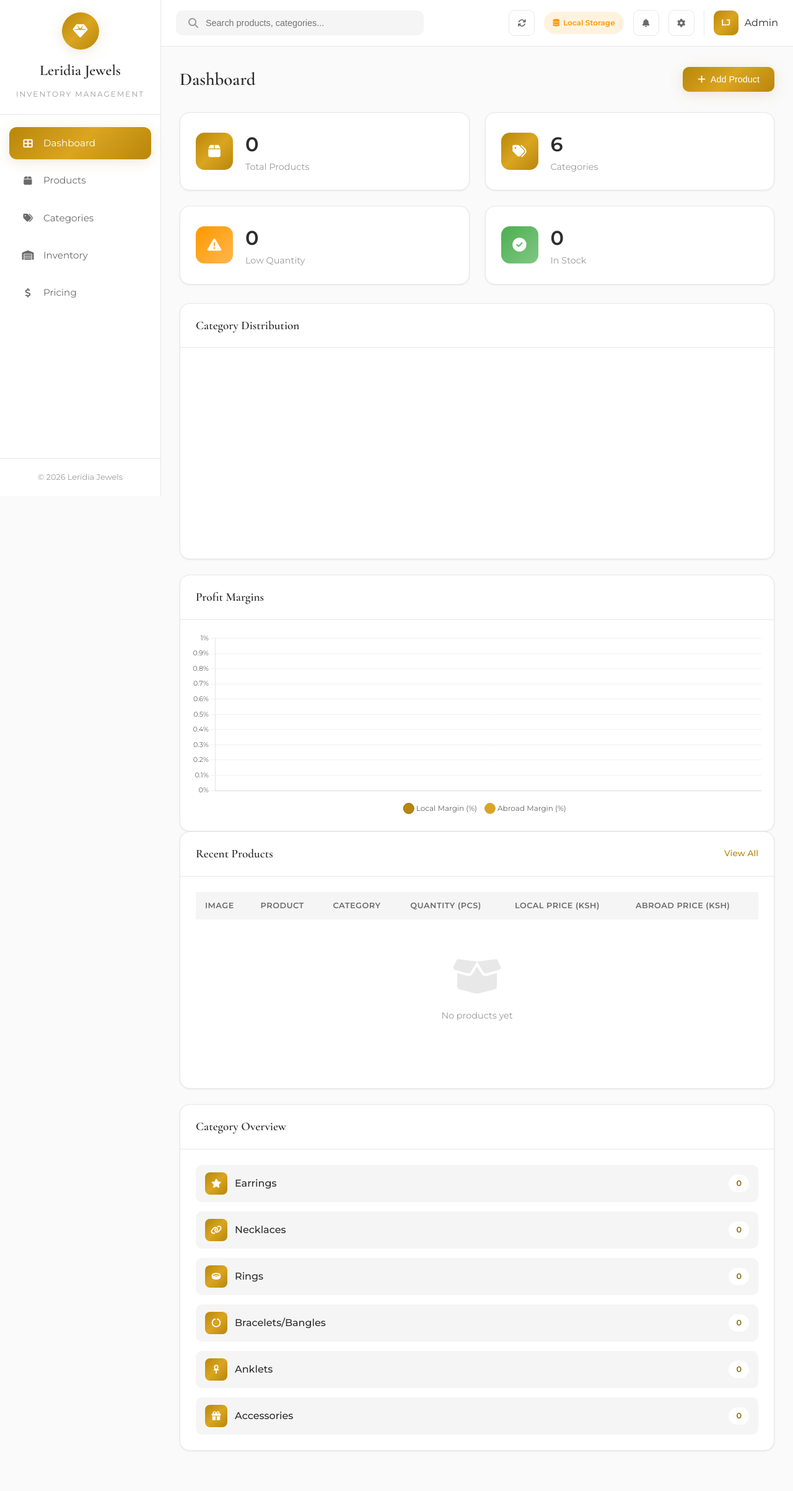
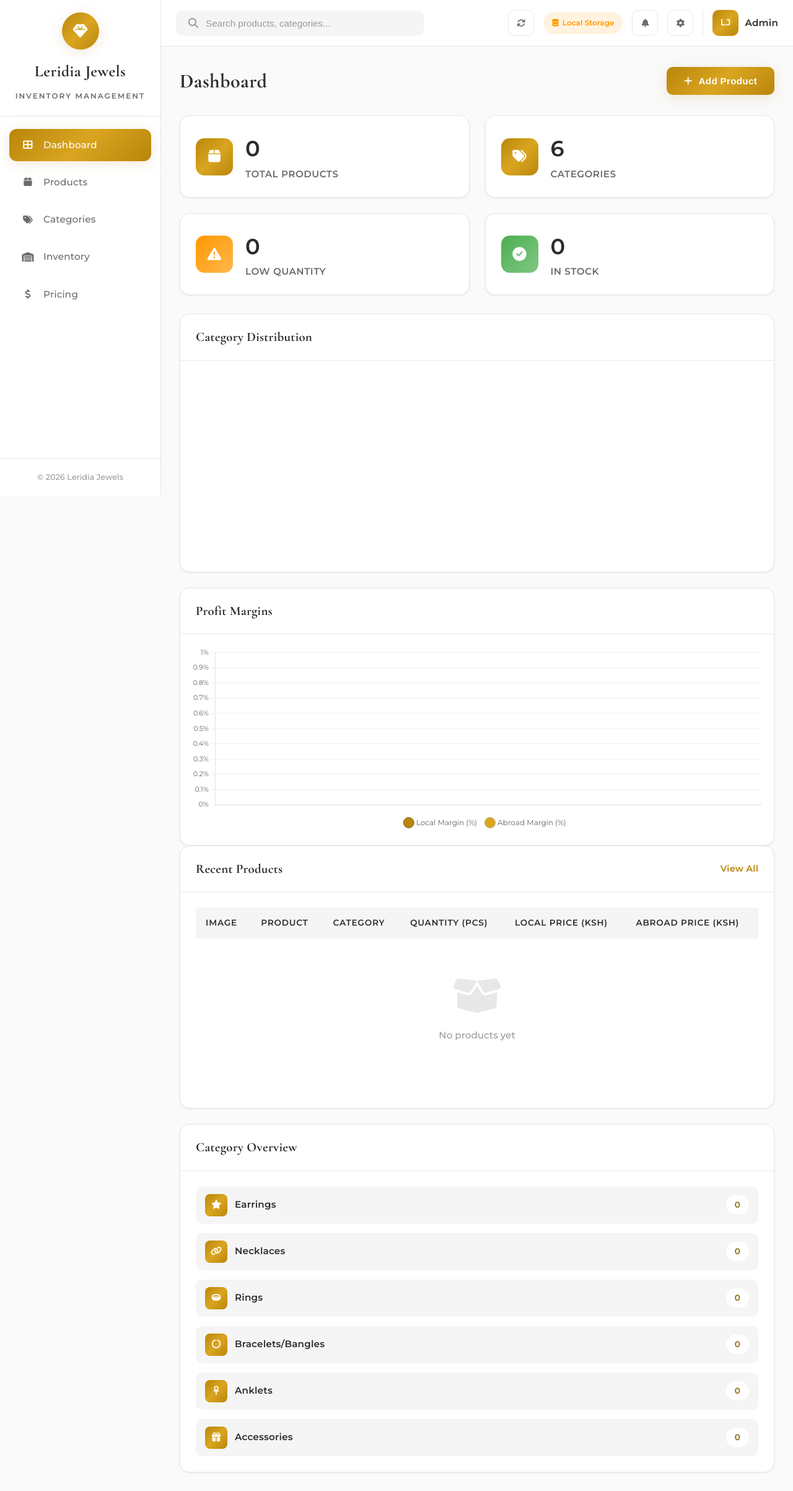
Before and after one commit to ryanair000/leridiajewels, a plain HTML site: page index.html in a window 1280 px wide. Shown: the whole page at 62% size. Before the commit the page ends 2370 px from the top, so only its background shows below. Drawn offline with nearby package versions, Linux system fonts and the light colour scheme.

Commit message:
Modernize UI with enhanced typography and better readability
- Increased font weights across all text elements (500-700)
- Enhanced button styles with better padding and letter-spacing
- Improved table headers and cells with stronger weights
- Better form labels and inputs with increased font sizes
- Enhanced stat cards and card headers
- Improved price display with bolder text
- Better section headers and modal titles
- Enhanced navigation items and category items
- Improved toast notifications with better typography
- Better user profile and avatar styling
- Added antialiasing for smoother text rendering
- Increased contrast for better accessibility
- All text now uses font-weight 500-700 instead of 300-500

```diff
--- a/styles.css
+++ b/styles.css
@@ -47,11 +47,24 @@ body {
     background-color: var(--off-white);
     color: var(--text-primary);
     line-height: 1.6;
+    font-weight: 500;
+    -webkit-font-smoothing: antialiased;
+    -moz-osx-font-smoothing: grayscale;
 }
 
 h1, h2, h3, h4 {
     font-family: 'Cormorant Garamond', serif;
-    font-weight: 600;
+    font-weight: 700;
+    color: var(--text-primary);
+}
+
+h1 { font-size: 2rem; }
+h2 { font-size: 1.75rem; }
+h3 { font-size: 1.5rem; }
+h4 { font-size: 1.25rem; }
+
+p, span, label, td, th {
+    font-weight: 500;
 }
 
 /* App Container */
@@ -98,16 +111,19 @@ h1, h2, h3, h4 {
 }
 
 .logo h1 {
-    font-size: 1.5rem;
+    font-size: 1.6rem;
     color: var(--text-primary);
     margin-bottom: 5px;
+    font-weight: 700;
+    letter-spacing: 0.5px;
 }
 
 .logo .tagline {
     font-size: 0.75rem;
-    color: var(--text-muted);
+    color: var(--text-secondary);
     text-transform: uppercase;
     letter-spacing: 2px;
+    font-weight: 600;
 }
 
 /* Navigation */
@@ -127,6 +143,8 @@ h1, h2, h3, h4 {
     margin-bottom: 8px;
     transition: var(--transition);
     font-size: 0.95rem;
+    font-weight: 600;
+    letter-spacing: 0.2px;
 }
 
 .nav-item:hover {
@@ -194,8 +212,14 @@ h1, h2, h3, h4 {
     background: transparent;
     outline: none;
     width: 100%;
-    font-size: 0.9rem;
+    font-size: 0.95rem;
     color: var(--text-primary);
+    font-weight: 500;
+}
+
+.search-bar input::placeholder {
+    color: var(--text-muted);
+    font-weight: 500;
 }
 
 .header-actions {
@@ -251,17 +275,25 @@ h1, h2, h3, h4 {
     border-left: 1px solid var(--border-gray);
 }
 
+.user-profile span {
+    font-weight: 600;
+    color: var(--text-primary);
+    font-size: 0.95rem;
+    letter-spacing: 0.2px;
+}
+
 .avatar {
-    width: 40px;
-    height: 40px;
+    width: 42px;
+    height: 42px;
     background: var(--gold-gradient);
     border-radius: 10px;
     display: flex;
     align-items: center;
     justify-content: center;
     color: var(--white);
-    font-weight: 600;
-    font-size: 0.85rem;
+    font-weight: 700;
+    font-size: 0.9rem;
+    letter-spacing: 0.5px;
 }
 
 /* Content Sections */
@@ -288,8 +320,10 @@ h1, h2, h3, h4 {
 }
 
 .section-header h2 {
-    font-size: 1.8rem;
+    font-size: 2rem;
     color: var(--text-primary);
+    font-weight: 700;
+    letter-spacing: 0.5px;
 }
 
 /* Buttons */
@@ -297,21 +331,23 @@ h1, h2, h3, h4 {
     background: var(--gold-gradient);
     color: var(--white);
     border: none;
-    padding: 12px 24px;
+    padding: 14px 28px;
     border-radius: 10px;
-    font-size: 0.9rem;
-    font-weight: 500;
+    font-size: 0.95rem;
+    font-weight: 600;
     cursor: pointer;
     display: flex;
     align-items: center;
-    gap: 8px;
+    gap: 10px;
     transition: var(--transition);
     box-shadow: var(--shadow-gold);
+    letter-spacing: 0.3px;
 }
 
 .btn-primary:hover {
     transform: translateY(-2px);
     box-shadow: 0 6px 25px rgba(201, 169, 98, 0.35);
+    filter: brightness(1.05);
 }
 
 .btn-secondary {
@@ -320,8 +356,8 @@ h1, h2, h3, h4 {
     border: 1px solid var(--border-gray);
     padding: 12px 24px;
     border-radius: 10px;
-    font-size: 0.9rem;
-    font-weight: 500;
+    font-size: 0.95rem;
+    font-weight: 600;
     cursor: pointer;
     display: flex;
     align-items: center;
@@ -398,15 +434,19 @@ h1, h2, h3, h4 {
 }
 
 .stat-info h3 {
-    font-size: 2rem;
+    font-size: 2.2rem;
     font-family: 'Montserrat', sans-serif;
-    font-weight: 600;
+    font-weight: 700;
     color: var(--text-primary);
+    letter-spacing: -0.5px;
 }
 
 .stat-info p {
-    color: var(--text-muted);
-    font-size: 0.9rem;
+    color: var(--text-secondary);
+    font-size: 0.95rem;
+    font-weight: 600;
+    text-transform: uppercase;
+    letter-spacing: 0.5px;
 }
 
 /* Cards */
@@ -427,15 +467,18 @@ h1, h2, h3, h4 {
 }
 
 .card-header h3 {
-    font-size: 1.2rem;
+    font-size: 1.3rem;
     color: var(--text-primary);
+    font-weight: 700;
+    letter-spacing: 0.3px;
 }
 
 .card-header a {
     color: var(--gold-primary);
     text-decoration: none;
-    font-size: 0.85rem;
-    font-weight: 500;
+    font-size: 0.9rem;
+    font-weight: 600;
+    letter-spacing: 0.2px;
 }
 
 .card-header a:hover {
@@ -461,19 +504,21 @@ h1, h2, h3, h4 {
 
 .data-table th {
     text-align: left;
-    padding: 12px 15px;
+    padding: 14px 16px;
     background: var(--light-gray);
-    color: var(--text-secondary);
-    font-size: 0.8rem;
+    color: var(--text-primary);
+    font-size: 0.85rem;
     text-transform: uppercase;
-    letter-spacing: 0.5px;
-    font-weight: 600;
+    letter-spacing: 0.8px;
+    font-weight: 700;
 }
 
 .data-table td {
-    padding: 15px;
+    padding: 16px;
     border-bottom: 1px solid var(--border-gray);
-    font-size: 0.9rem;
+    font-size: 0.95rem;
+    font-weight: 500;
+    color: var(--text-primary);
 }
 
 .data-table tbody tr:hover {
@@ -496,10 +541,11 @@ h1, h2, h3, h4 {
 /* Stock Status Badges */
 .stock-badge {
     display: inline-block;
-    padding: 4px 12px;
+    padding: 5px 14px;
     border-radius: 20px;
-    font-size: 0.75rem;
-    font-weight: 600;
+    font-size: 0.8rem;
+    font-weight: 700;
+    letter-spacing: 0.3px;
 }
 
 .stock-badge.in-stock {
@@ -557,16 +603,18 @@ h1, h2, h3, h4 {
 }
 
 .category-item-name {
-    font-weight: 500;
+    font-weight: 600;
     color: var(--text-primary);
+    font-size: 0.95rem;
+    letter-spacing: 0.2px;
 }
 
 .category-item-count {
     background: var(--white);
-    padding: 4px 12px;
+    padding: 5px 14px;
     border-radius: 20px;
-    font-size: 0.8rem;
-    font-weight: 600;
+    font-size: 0.85rem;
+    font-weight: 700;
     color: var(--gold-dark);
 }
 
@@ -794,8 +842,10 @@ h1, h2, h3, h4 {
 }
 
 .modal-header h3 {
-    font-size: 1.4rem;
+    font-size: 1.6rem;
     color: var(--text-primary);
+    font-weight: 700;
+    letter-spacing: 0.3px;
 }
 
 .btn-close {
@@ -859,10 +909,11 @@ h1, h2, h3, h4 {
 
 .form-group label {
     display: block;
-    margin-bottom: 5px;
-    font-size: 0.85rem;
-    font-weight: 500;
-    color: var(--text-secondary);
+    margin-bottom: 8px;
+    font-size: 0.9rem;
+    font-weight: 600;
+    color: var(--text-primary);
+    letter-spacing: 0.2px;
 }
 
 .form-group label i {
@@ -875,11 +926,12 @@ h1, h2, h3, h4 {
 .form-group select,
 .form-group textarea {
     width: 100%;
-    padding: 9px 12px;
+    padding: 10px 14px;
     border: 1px solid var(--border-gray);
     border-radius: 8px;
-    font-size: 0.9rem;
+    font-size: 0.95rem;
     color: var(--text-primary);
+    font-weight: 500;
     transition: var(--transition);
     font-family: 'Montserrat', sans-serif;
     background: var(--white);
@@ -888,7 +940,8 @@ h1, h2, h3, h4 {
 .form-group input::placeholder,
 .form-group textarea::placeholder {
     color: var(--text-muted);
-    font-size: 0.85rem;
+    font-size: 0.9rem;
+    font-weight: 500;
 }
 
 .form-group input[type="file"] {
@@ -1000,7 +1053,7 @@ h1, h2, h3, h4 {
     right: 30px;
     background: var(--success);
     color: var(--white);
-    padding: 15px 25px;
+    padding: 16px 28px;
     border-radius: 12px;
     display: flex;
     align-items: center;
@@ -1010,6 +1063,9 @@ h1, h2, h3, h4 {
     opacity: 0;
     transition: var(--transition);
     z-index: 2000;
+    font-weight: 600;
+    font-size: 0.95rem;
+    letter-spacing: 0.2px;
 }
 
 .toast.show {
@@ -1071,13 +1127,14 @@ h1, h2, h3, h4 {
 
 /* Price Display */
 .price {
-    font-weight: 500;
+    font-weight: 600;
     color: var(--text-primary);
+    font-size: 0.95rem;
 }
 
 .margin-positive {
     color: var(--success);
-    font-weight: 600;
+    font-weight: 700;
 }
 
 .margin-negative {
```
